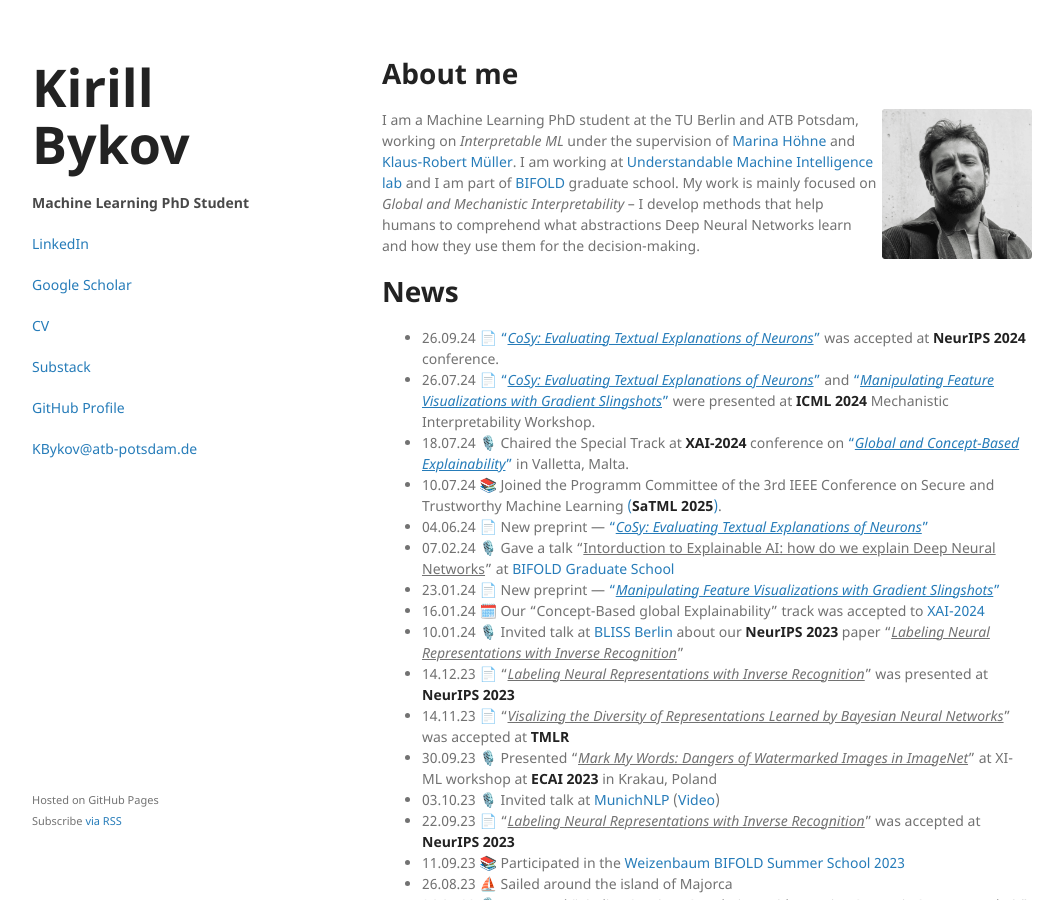
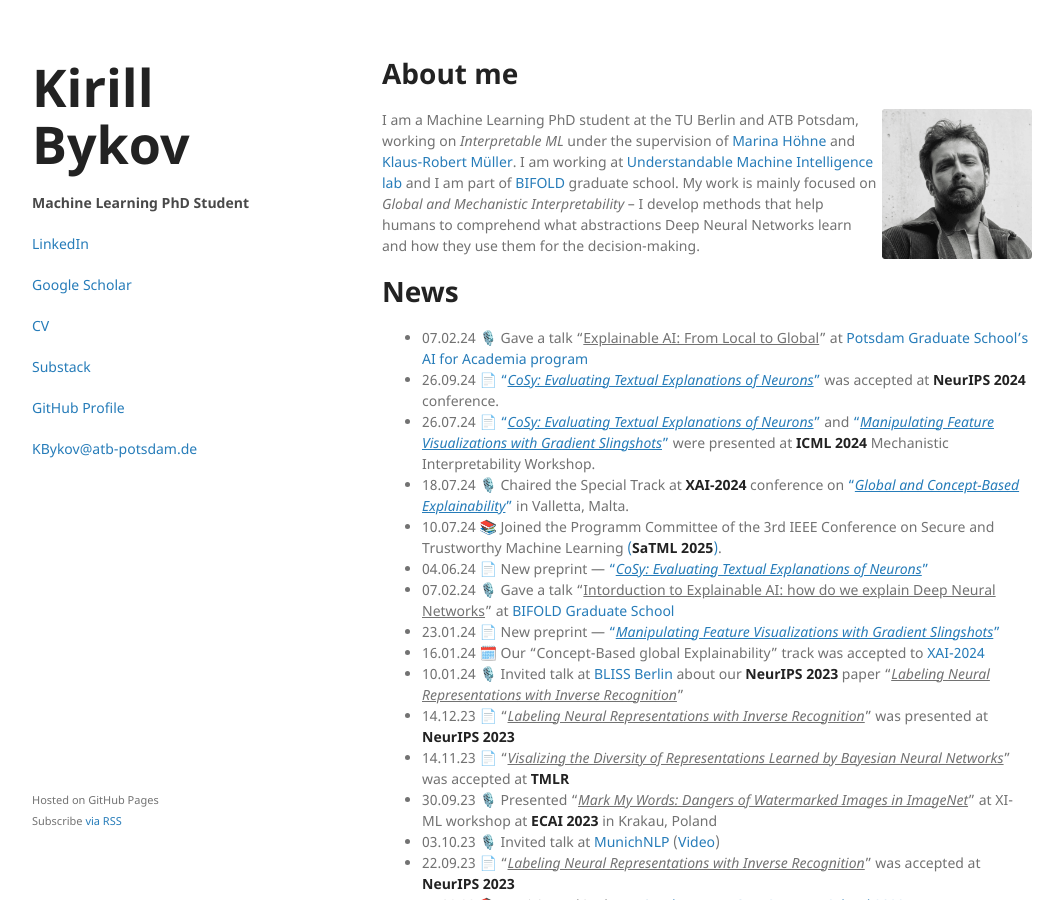
Before and after one commit to lapalap/lapalap.github.io, a Jekyll site: the page built from index.md, in a window 1280 px wide and 900 px high. Shown: the whole window, without its empty margins (108-1171 px from the left). Built offline with Jekyll 4.4.1, drawn with Linux system fonts in a browser that asks for light colours; our own code applies the rules of GitHub Pages for plain Markdown files.

Commit message:
✨ update

```diff
--- a/index.md
+++ b/index.md
@@ -10,6 +10,7 @@ layout: default
 I am a Machine Learning PhD student at the TU Berlin and ATB Potsdam, working on *Interpretable ML* under the supervision of <a href="https://scholar.google.de/citations?user=YwdAiikAAAAJ&hl=en">Marina Höhne</a> and <a href="https://scholar.google.com/citations?user=jplQac8AAAAJ&hl=en">Klaus-Robert Müller</a>. I am working at <a href="https://x.com/umi_lab_ai">Understandable Machine Intelligence lab</a> and I am part of <a href="https://www.bifold.berlin">BIFOLD</a> graduate school. My work is mainly focused on *Global and Mechanistic Interpretability*  – I develop methods that help humans to comprehend what abstractions Deep Neural Networks learn and how they use them for the decision-making.
 
 # News
+*   07.02.24 🎙️ Gave a talk "<ins>Explainable AI: From Local to Global</ins>" at [Potsdam Graduate School's AI for Academia program](https://www.uni-potsdam.de/en/pogs/train/data-science-ai)
 *   26.09.24 📄 ["<ins>*CoSy: Evaluating Textual Explanations of Neurons*</ins>"](https://arxiv.org/abs/2405.20331) was accepted at **NeurIPS 2024** conference.
 *   26.07.24 📄 ["<ins>*CoSy: Evaluating Textual Explanations of Neurons*</ins>"](https://arxiv.org/abs/2405.20331) and ["<ins>*Manipulating Feature Visualizations with Gradient Slingshots*</ins>"](https://arxiv.org/abs/2401.06122) were presented at **ICML 2024** Mechanistic Interpretability Workshop.
 *   18.07.24 🎙️ Chaired the Special Track at **XAI-2024** conference on ["<ins>*Global and Concept-Based Explainability*</ins>"](https://xaiworldconference.com/2024/concept-based-global-explainability/) in Valletta, Malta.
```
